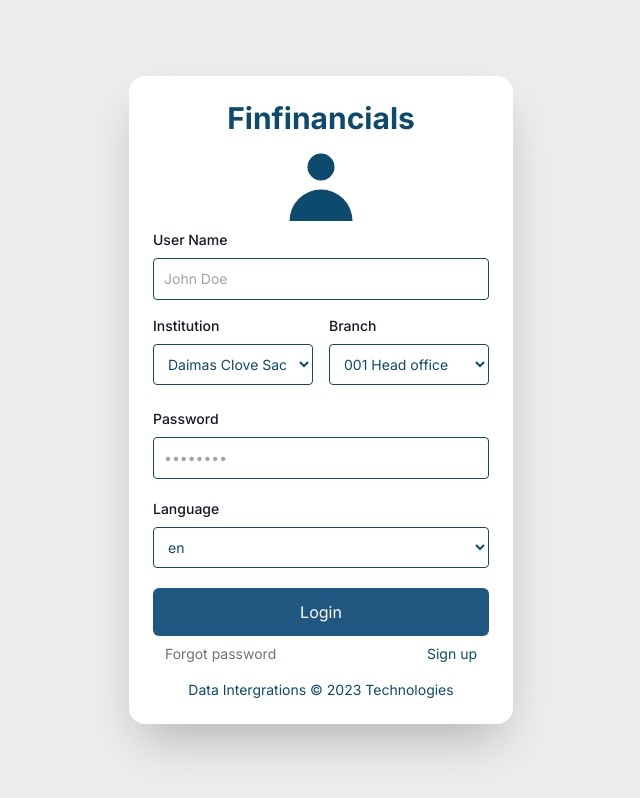
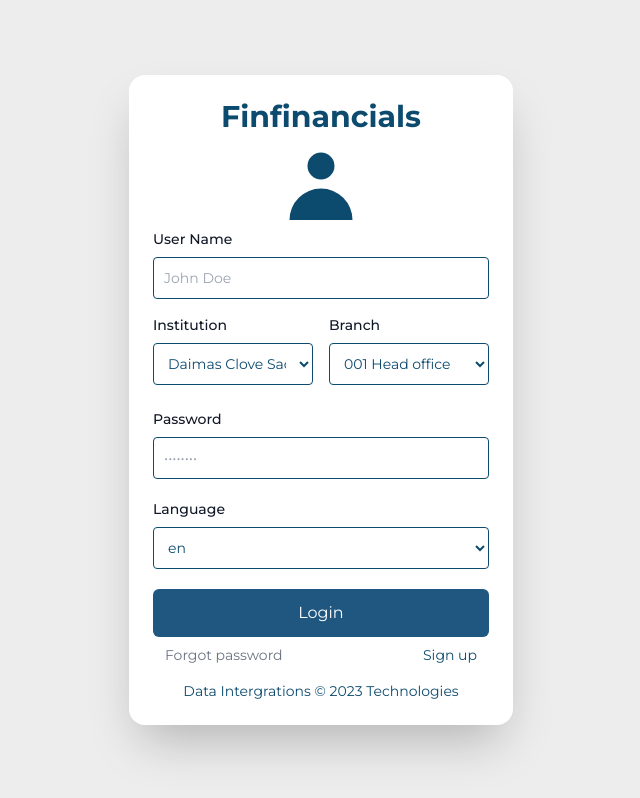
Before and after one commit to mark-kibo/fin-ui-upgrade, a Next.js app: page /login in a window 1280 px wide. Shown: the whole page, without its empty margins (319-959 px from the left). Built offline with nearby package versions, Linux system fonts and the light colour scheme.

Commit message:
Sidebar Main Menu styling

```diff
--- a/package.json
+++ b/package.json
@@ -14,10 +14,10 @@
     "@mui/icons-material": "^5.14.12",
     "@mui/material": "^5.14.11",
     "@mui/styled-engine-sc": "^5.14.11",
-    "@nivo/bar": "^0.83.0",
+    "@nivo/bar": "^0.63.0",
     "@nivo/core": "^0.83.0",
     "@nivo/line": "^0.83.0",
-    "@nivo/scatterplot": "^0.83.0",
+    "@nivo/scatterplot": "^0.63.0",
     "@types/node": "20.7.1",
     "@types/react": "18.2.23",
     "@types/react-dom": "18.2.8",
--- a/src/app/layout.tsx
+++ b/src/app/layout.tsx
@@ -1,7 +1,7 @@
 "use client";
 import "./globals.css";
 import type { Metadata } from "next";
-import { Inter } from "next/font/google";
+import { Montserrat} from "next/font/google";
 import { ProSidebarProvider } from "react-pro-sidebar";
 
 import TemporaryDrawer from "@/components/TemporaryDrawer";
@@ -11,7 +11,7 @@ import React, { useEffect, useState } from "react";
 import Link from "next/link";
 import { usePathname } from "next/navigation";
 
-const inter = Inter({ subsets: ["latin"] });
+const monserrat = Montserrat({ subsets: ["latin"] });
 
 // export const metadata: Metadata = {
 //   title: 'Create Next App',
@@ -27,7 +27,7 @@ export default function RootLayout({
 
 	return (
 		<html lang="en">
-			<body className={inter.className}>
+			<body className={monserrat.className}>
 				<section className="bg-[#ededed]">
 					{/* wrapp everything with my side bar */}
 					<ProSidebarProvider>
--- a/src/components/SideBarContent.tsx
+++ b/src/components/SideBarContent.tsx
@@ -51,6 +51,7 @@ import { SideBarContext } from "@/context/SideBarContext";
 
 
 import SideNavRow from "./SideNavContainer/SideNavRowcopy";
+import style from "@/utils/css/layout.module.css";
 
 
 
@@ -218,7 +219,7 @@ const SideBar: React.FC = () => {
 
 
 
-                  <ListItemText primary={menu.label} />
+                  <h2 className={`${style.heading} p-3`}>{menu.label}</h2>
 
 
 
--- a/src/components/SideNavContainer/SideNavRowcopy.jsx
+++ b/src/components/SideNavContainer/SideNavRowcopy.jsx
@@ -2,7 +2,7 @@ import { SideBarContext } from '@/context/SideBarContext';
 import { ChevronRight } from '@mui/icons-material';
 import React from 'react'
 import { useContext } from 'react';
-
+import style from "@/utils/css/layout.module.css";
 
 export default function SideNavRow(props) {
     const {setSubContainer, setSubContainerEntries} = useContext(SideBarContext);
@@ -13,8 +13,8 @@ export default function SideNavRow(props) {
     }
 
     return (
-        <div className=" flex flex-row justify-between p-2 hover:bg-gray-400" onClick={() => (props.entries && openRow())}>
-            <div>{props.text}</div>
+        <div className=" flex flex-row justify-between p-2  ml-10 hover:bg-gray-400" onClick={() => (props.entries && openRow())}>
+            <div className={`${style.heading2} p-2`}>{props.text}</div>
             {props.entries && <ChevronRight/>}
         </div>
     );
--- a/src/utils/css/layout.module.css
+++ b/src/utils/css/layout.module.css
@@ -2,11 +2,11 @@
     font-size: 20px;
     line-height: 1.5px;
     letter-spacing: 0;
-    font-weight: 700;
+    font-weight: 600;
     color: #181818;
 }
 .heading2{
-    font-size: 20px;
+    font-size: 16px;
     line-height: 1.5px;
     letter-spacing: 0;
     font-weight: 500;
```
Also changed, not shown: 1 other file (tests, documents, lock files or other folders).
